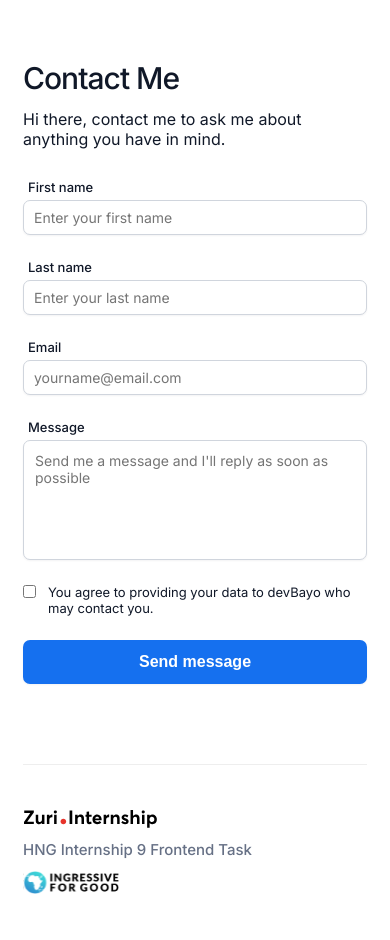
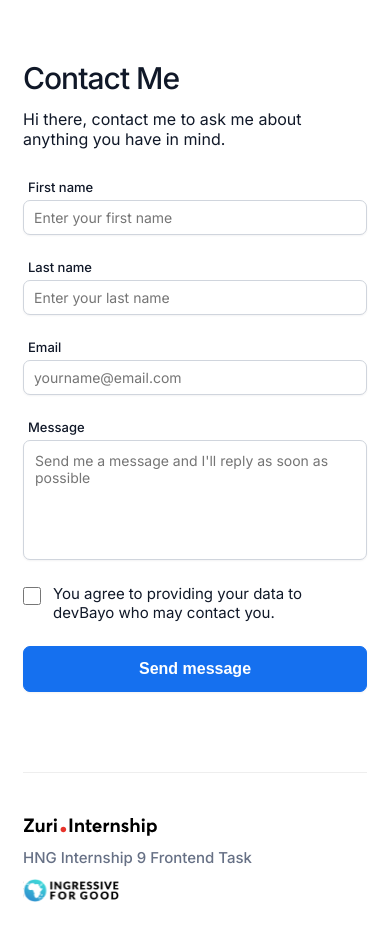
Before and after one commit to devBayo/HNG-LinkTree, a React (Create React App) app: page /contact in a window 390 px wide. Shown: the top 940 px of the page. Built offline with nearby package versions, Linux system fonts and the light colour scheme.

Commit message:
style: updated styles

```diff
--- a/src/components/Form/Form.css
+++ b/src/components/Form/Form.css
@@ -13,19 +13,25 @@
 
 .contact-form-group__condition {
   display: flex;
-  align-items: flex-start;
+  align-items: center;
 }
 
 #condition-input {
-  height: 1.5rem;
-  width: 1.5rem;
+  height: 1.8rem;
+  width: 1.8rem;
   margin-right: 1.2rem;
   border: 1px solid #ccc;
   border-radius: 0.7rem;
+  flex-shrink: 0;
+}
+
+#condition-input:focus {
+  border: 1px solid #84caff;
+  box-shadow: 0px 0px 0px 4px #d1e9ff;
 }
 
 #condition-label {
-  font-size: 1.3rem;
+  font-size: 1.5rem;
 }
 
 #btn__submit {
@@ -34,12 +40,30 @@
   font-size: 1.6rem;
   font-weight: 600;
   background-color: #1570ef;
-  box-shadow: 0px 1px 2px #1018280d;
+  border: 1px solid #1570ef;
+  box-shadow: 0px 1px 2px rgba(16, 24, 40, 0.051);
   padding: 1.3rem;
   border-radius: 0.7rem;
+  transition: background-color 0.3s;
 }
 
 #btn__submit:hover {
+  background-color: #175cd3;
   cursor: pointer;
-  /* Other styles */
 }
+
+#btn__submit:focus {
+  outline: none;
+  border: 1px solid #1570ef;
+  box-shadow: 0px 1px 2px rgba(16, 24, 40, 0.05), 0px 0px 0px 4px #d1e9ff;
+}
+
+@media (max-width: 34.4em) {
+  .contact-form-group__condition {
+    align-items: flex-start;
+  }
+
+  #condition-input {
+    margin-top: 0.3rem;
+  }
+}
--- a/src/components/Form/FormGroup.css
+++ b/src/components/Form/FormGroup.css
@@ -23,14 +23,14 @@
 
 .contact-form-input:focus:valid {
   outline: none;
-  border: 1px solid #51cbef;
-  box-shadow: 0px 1px 2px #51cbef0d;
+  border: 1px solid #84caff;
+  box-shadow: 0px 1px 2px rgba(16, 24, 40, 0.05), 0px 0px 0px 4px #d1e9ff;
 }
 
 .contact-form-input:focus:invalid {
   outline: none;
   border: 1px solid #f89687;
-  box-shadow: 0px 1px 2px #f896870d;
+  box-shadow: 0px 1px 2px rgba(16, 24, 40, 0.05), 0px 0px 0px 4px #ffd3cc;
 }
 
 .contact-form-input__textarea {
```
